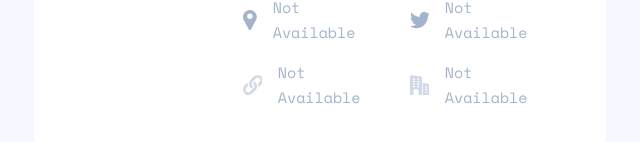
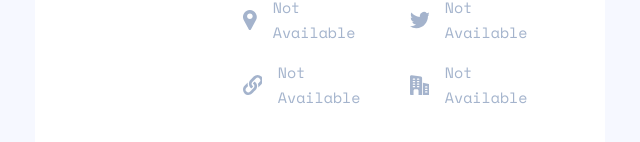
Before and after one commit to Deydii/github-user-search-app, a Vue app: page / in a window 1280 px wide. Shown: the part 570-712 px from the top of the page, without its empty margins (320-960 px from the left). Built offline with nearby package versions, Linux system fonts and the light colour scheme; no server answers; the HTML template or start-up script is replaced by a standard one.

Commit message:
fix fill color svg

```diff
--- a/src/components/LinksCard.vue
+++ b/src/components/LinksCard.vue
@@ -37,7 +37,7 @@
       </a>
     </div>
     <div class="flex items-center">
-      <svg class="fill-cyan-blue-800 dark:fill-white" :class="{'opacity-50 dark:opacity-50' : !blog}" height="20" width="20" xmlns="http://www.w3.org/2000/svg">
+      <svg height="20" width="20" xmlns="http://www.w3.org/2000/svg">
         <g class="fill-cyan-blue-800 dark:fill-white" :class="{'opacity-50 dark:opacity-50' : !blog}">
           <path d="M7.404 5.012c-2.355 2.437-1.841 6.482.857 8.273.089.06.207.048.283-.027.568-.555 1.049-1.093 1.47-1.776a.213.213 0 00-.084-.3A2.743 2.743 0 018.878 10.1a2.64 2.64 0 01-.223-1.803c.168-.815 1.043-1.573 1.711-2.274l-.004-.002 2.504-2.555a2.568 2.568 0 013.648-.019 2.6 2.6 0 01.037 3.666l-1.517 1.56a.266.266 0 00-.06.273c.35 1.012.435 2.44.201 3.519-.006.03.031.05.053.028l3.228-3.295c2.062-2.105 2.044-5.531-.04-7.615a5.416 5.416 0 00-7.691.04L7.417 4.998l-.013.014z"/>
           <path d="M13.439 13.75a.401.401 0 00.006-.003c.659-1.204.788-2.586.48-3.933l-.002.002-.001-.001a5.434 5.434 0 00-2.19-3.124.3.3 0 00-.333.015c-.553.448-1.095 1.021-1.452 1.754a.243.243 0 00.096.317c.415.24.79.593 1.04 1.061h.001c.196.33.388.958.263 1.632-.116.894-1.019 1.714-1.736 2.453-.546.559-1.935 1.974-2.49 2.542a2.6 2.6 0 01-3.666.037 2.6 2.6 0 01-.038-3.666l1.521-1.564A.266.266 0 005 11.004c-.338-1.036-.43-2.432-.217-3.51.006-.03-.031-.049-.053-.027l-3.179 3.245c-2.083 2.126-2.066 5.588.04 7.693 2.125 2.083 5.57 2.048 7.653-.078.723-.81 3.821-3.678 4.195-4.577z"/>
@@ -52,7 +52,7 @@
       </a>
     </div>
     <div class="flex items-center">
-      <svg class="fill-cyan-blue-800 dark:fill-white" :class="{'opacity-50 dark:opacity-50' : !company}" height="20" width="20" xmlns="http://www.w3.org/2000/svg">
+      <svg height="20" width="20" xmlns="http://www.w3.org/2000/svg">
         <g class="fill-cyan-blue-800 dark:fill-white" :class="{'opacity-50 dark:opacity-50' : !company}">
           <path d="M10.858 1.558L1.7.167A1.477 1.477 0 00.517.492 1.49 1.49 0 000 1.608v17.559c0 .458.375.833.833.833h2.709v-4.375c0-.808.65-1.458 1.458-1.458h2.083c.809 0 1.459.65 1.459 1.458V20h3.541V3a1.46 1.46 0 00-1.225-1.442zM4.583 12.292h-1.25a.625.625 0 010-1.25h1.25a.625.625 0 010 1.25zm0-2.5h-1.25a.625.625 0 010-1.25h1.25a.625.625 0 010 1.25zm0-2.5h-1.25a.625.625 0 010-1.25h1.25a.625.625 0 010 1.25zm0-2.5h-1.25a.625.625 0 010-1.25h1.25a.625.625 0 010 1.25zm4.167 7.5H7.5a.625.625 0 010-1.25h1.25a.625.625 0 010 1.25zm0-2.5H7.5a.625.625 0 010-1.25h1.25a.625.625 0 010 1.25zm0-2.5H7.5a.625.625 0 010-1.25h1.25a.625.625 0 010 1.25zm0-2.5H7.5a.625.625 0 010-1.25h1.25a.625.625 0 010 1.25zM18.85 9.035l-5.933-1.242V20h5.625A1.46 1.46 0 0020 18.542V10.46c0-.688-.47-1.274-1.15-1.425zM16.875 17.5h-1.25a.625.625 0 010-1.25h1.25a.625.625 0 010 1.25zm0-2.5h-1.25a.625.625 0 010-1.25h1.25a.625.625 0 010 1.25zm0-2.5h-1.25a.625.625 0 010-1.25h1.25a.625.625 0 010 1.25z"/>
         </g>
```
